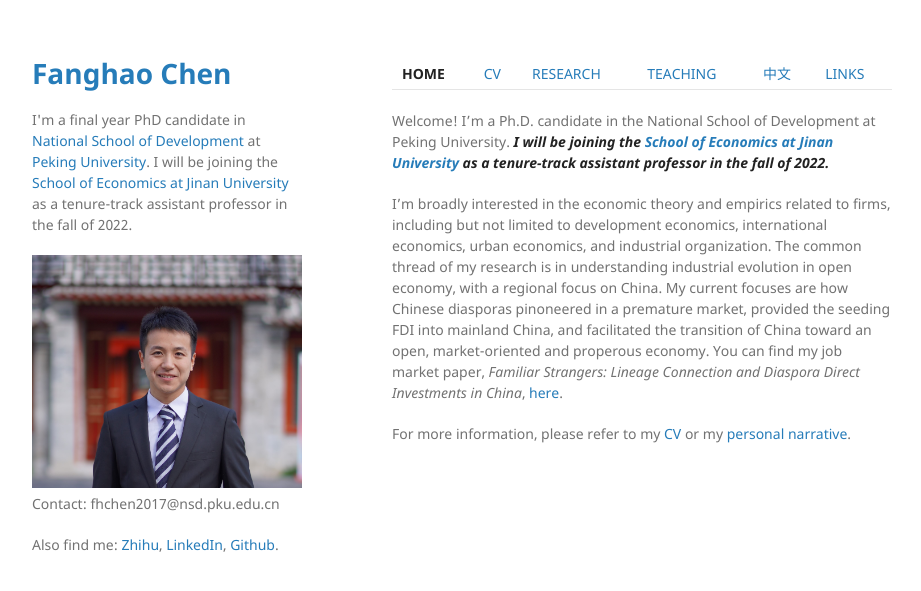
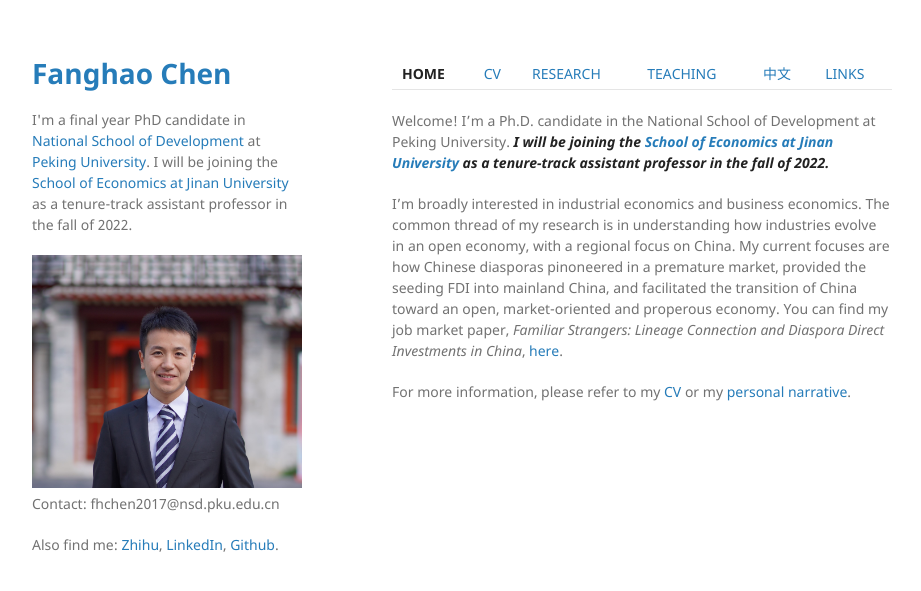
Before and after one commit to FanghaoChen/homepage, a Jekyll site: the page built from index.md, in a window 1280 px wide. Shown: the top 591 px of the page, without its empty margins (178-1099 px from the left). Built offline with Jekyll 4.4.1, drawn with Linux system fonts in a browser that asks for light colours.

Commit message:
Update index.md

```diff
--- a/index.md
+++ b/index.md
@@ -7,6 +7,6 @@ layout: default
 
 Welcome! I'm a Ph.D. candidate in the National School of Development at Peking University. _**I will be joining the [School of Economics at Jinan University](https://ec.jnu.edu.cn/) as a tenure-track assistant professor in the fall of 2022.**_
 
-I'm broadly interested in the economic theory and empirics related to firms, including but not limited to  development economics, international economics, urban economics, and industrial organization. The common thread of my research is in understanding industrial evolution in open economy, with a regional focus on China. My current focuses are how Chinese diasporas pinoneered in a premature market, provided the seeding FDI into mainland China, and facilitated the transition of China toward an open, market-oriented and properous economy. You can find my job market paper, _Familiar Strangers: Lineage Connection and Diaspora Direct Investments in China_, [here](./assets/familiar_stranger_draft_220303.pdf).
+I'm broadly interested in industrial economics and business economics. The common thread of my research is in understanding how industries evolve in an open economy, with a regional focus on China. My current focuses are how Chinese diasporas pinoneered in a premature market, provided the seeding FDI into mainland China, and facilitated the transition of China toward an open, market-oriented and properous economy. You can find my job market paper, _Familiar Strangers: Lineage Connection and Diaspora Direct Investments in China_, [here](./assets/familiar_stranger_draft_220303.pdf).
 
 For more information, please refer to my [CV](./assets/CV_FanghaoChen_220509.pdf) or my [personal narrative](https://mp.weixin.qq.com/s?__biz=Mzg4MzE0ODY0Mw==&mid=2247491382&idx=1&sn=992dc4dda38bfd95d5c2b47848fc5a81&chksm=cf4a8d3af83d042c96f68c98b9406eab25df4ce418b6778fccdee755fc9e499decfb44498855&mpshare=1&scene=24&srcid=12203KNxFd0xsEh7nM7ZzhKn&sharer_sharetime=1639991731014&sharer_shareid=009d752390d3ca9d149b0d31038375f0#rd).
```
